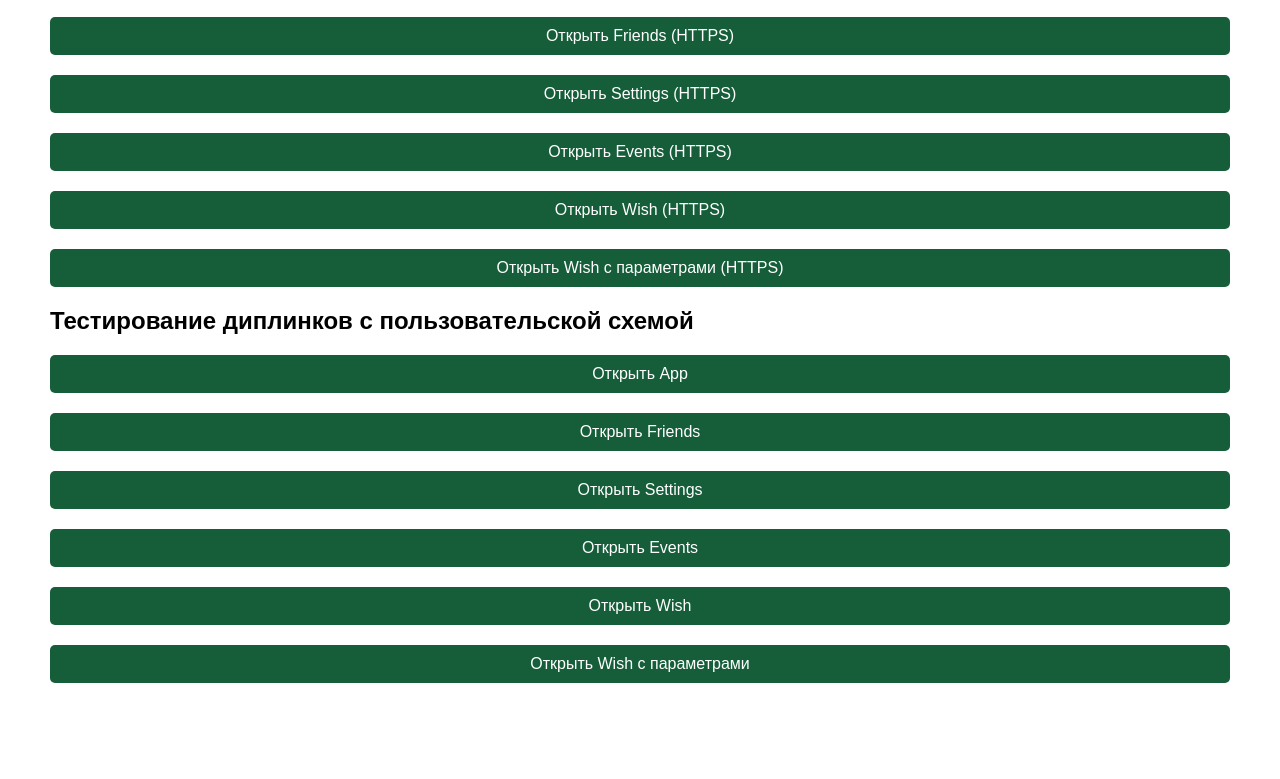
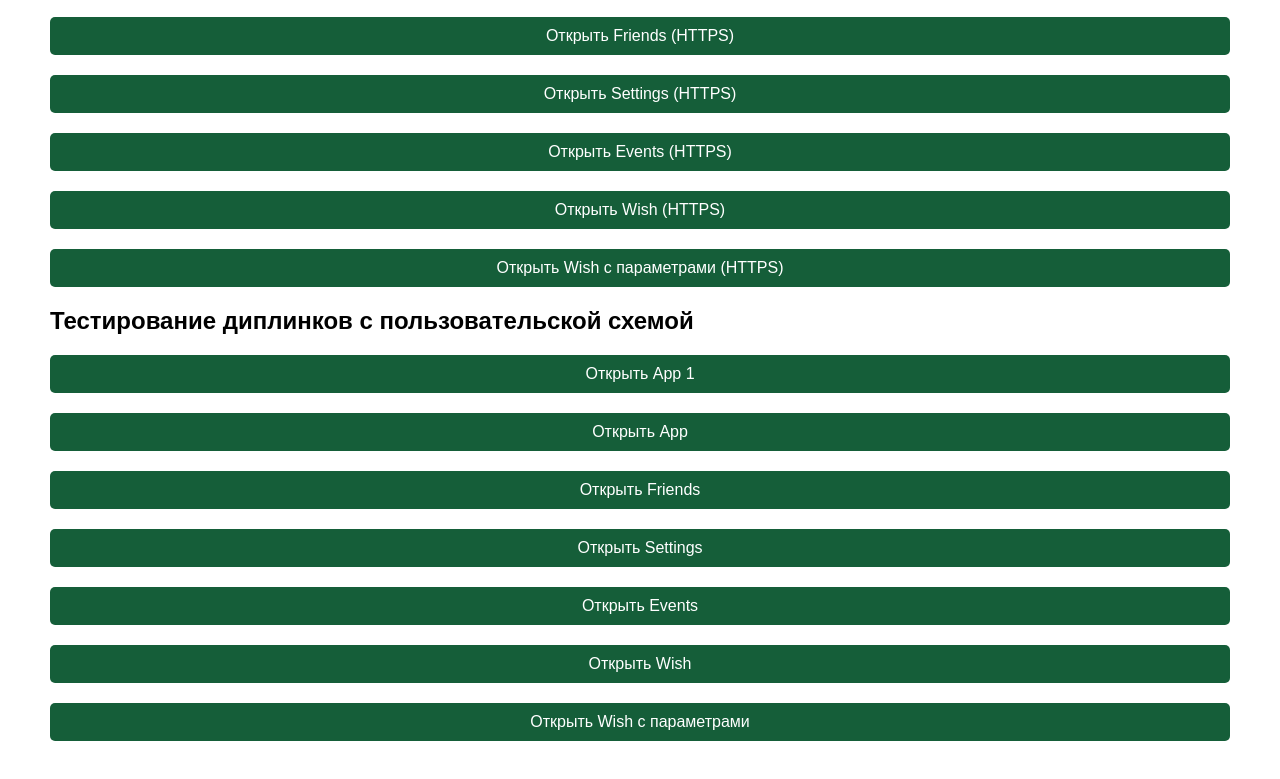
Before and after one commit to alexander-topilskii/yalito, a plain HTML site: page public/test.html in a window 1280 px wide. Shown: the part 149-928 px from the top of the page. Before the commit the page ends 882 px from the top, so only its background shows below. Drawn offline with Linux system fonts and the light colour scheme.

Commit message:
some awesome

```diff
--- a/public/test.html
+++ b/public/test.html
@@ -35,6 +35,7 @@
 
 
     <h2>Тестирование диплинков с пользовательской схемой</h2>
+    <a href="wishlist://app/" class="link-button">Открыть App 1</a>
     <a href="wishlist://yalito.me/app/" class="link-button">Открыть App</a>
     <a href="wishlist://yalito.me/app/friends/" class="link-button">Открыть Friends</a>
     <a href="wishlist://yalito.me/app/settings/" class="link-button">Открыть Settings</a>
```
